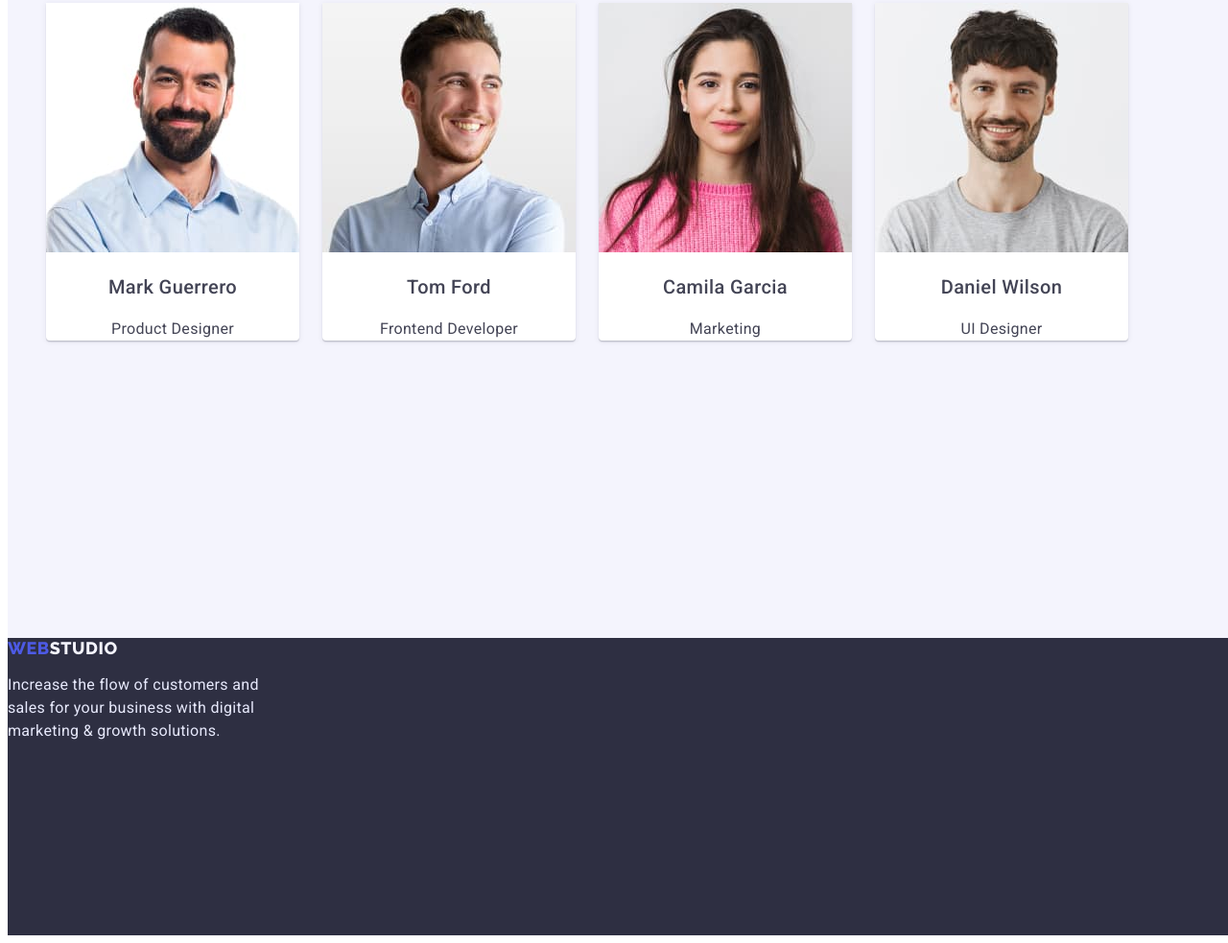
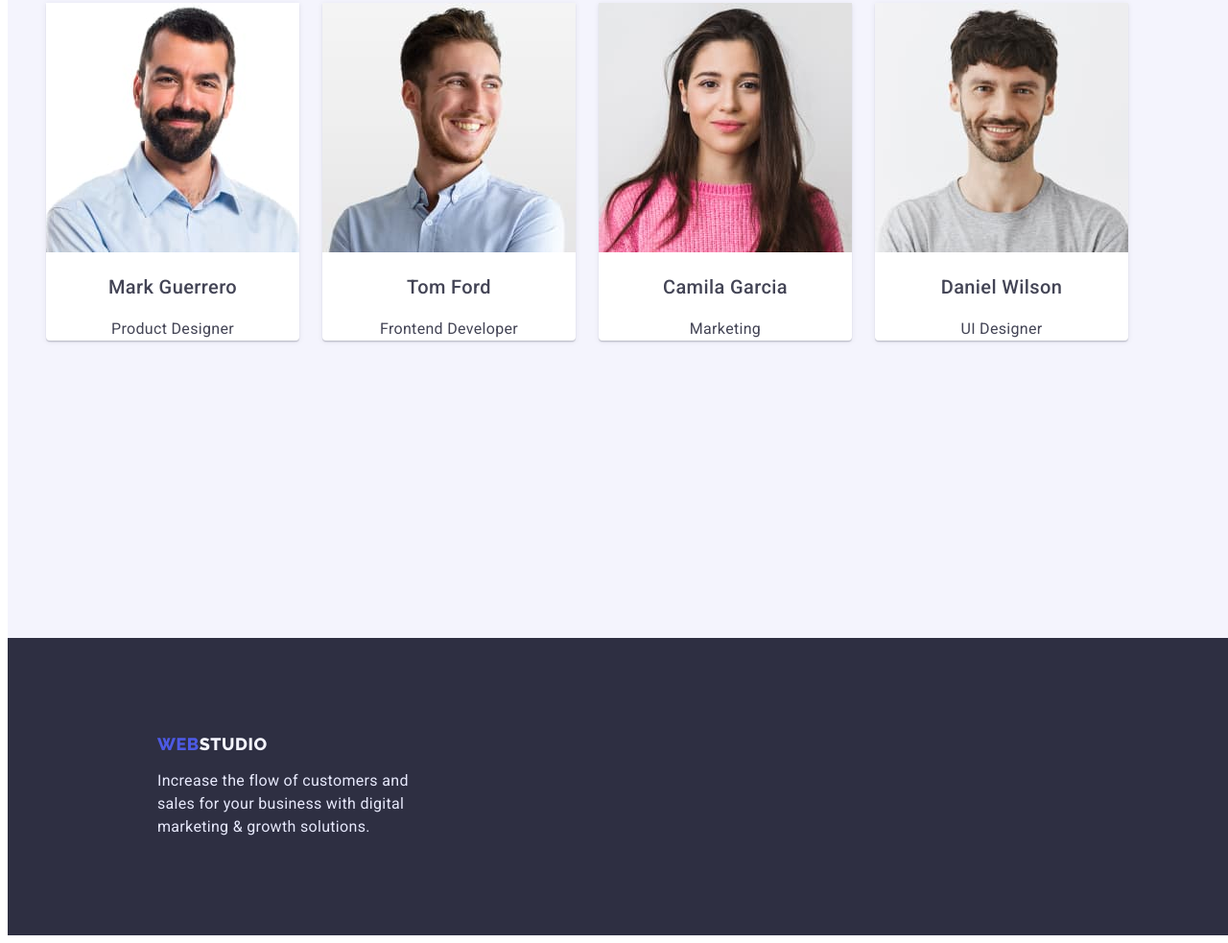
Before and after one commit to Sat98Ram/goit-markup-hw-02, a plain HTML site: page index.html in a window 1280 px wide. Shown: the part 1517-2500 px from the top of the page at 96% size. Drawn offline with Linux system fonts and the light colour scheme.

Commit message:
Update styles.css

```diff
--- a/css/styles.css
+++ b/css/styles.css
@@ -140,6 +140,8 @@ body {
 }
 
 .footer-item {
+  padding: 100px 0 100px 156px;
+  margin: 0;
   width: 264px;
   height: 110px;
   left: 156px;
```
